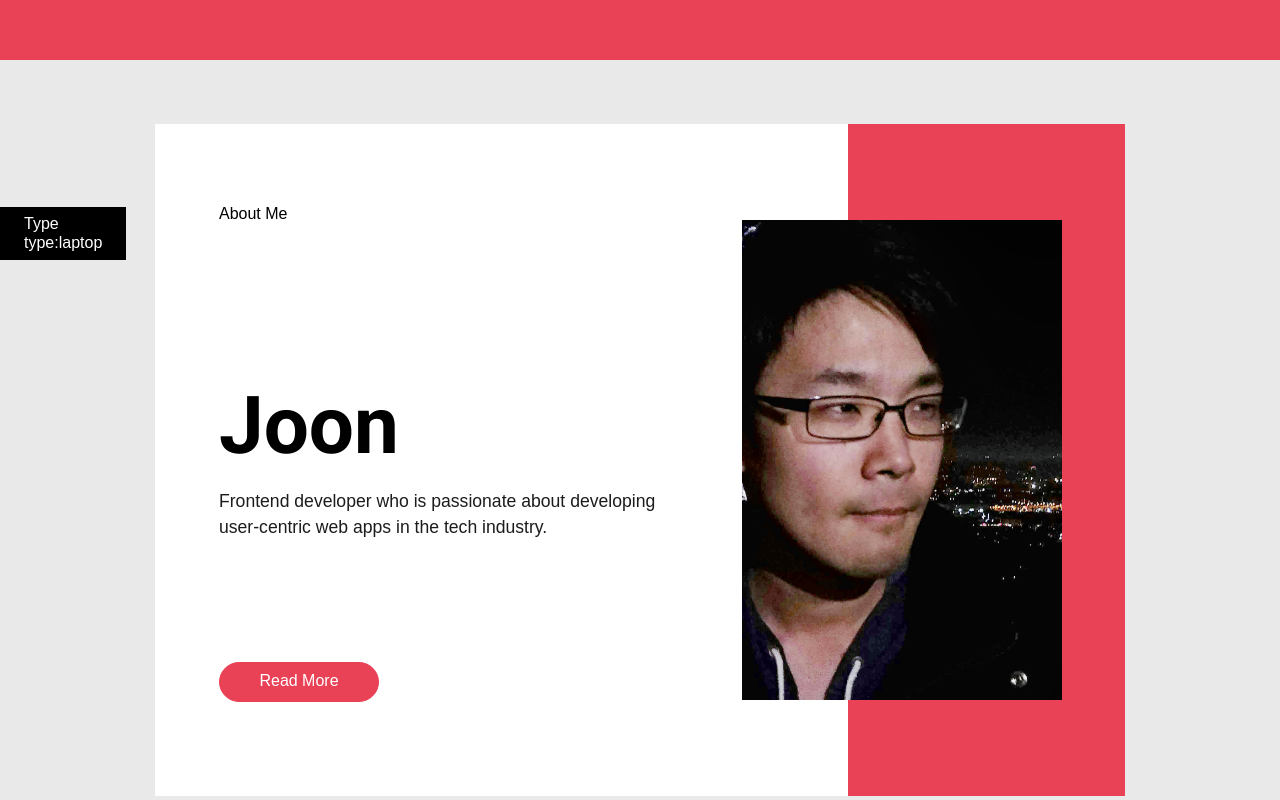
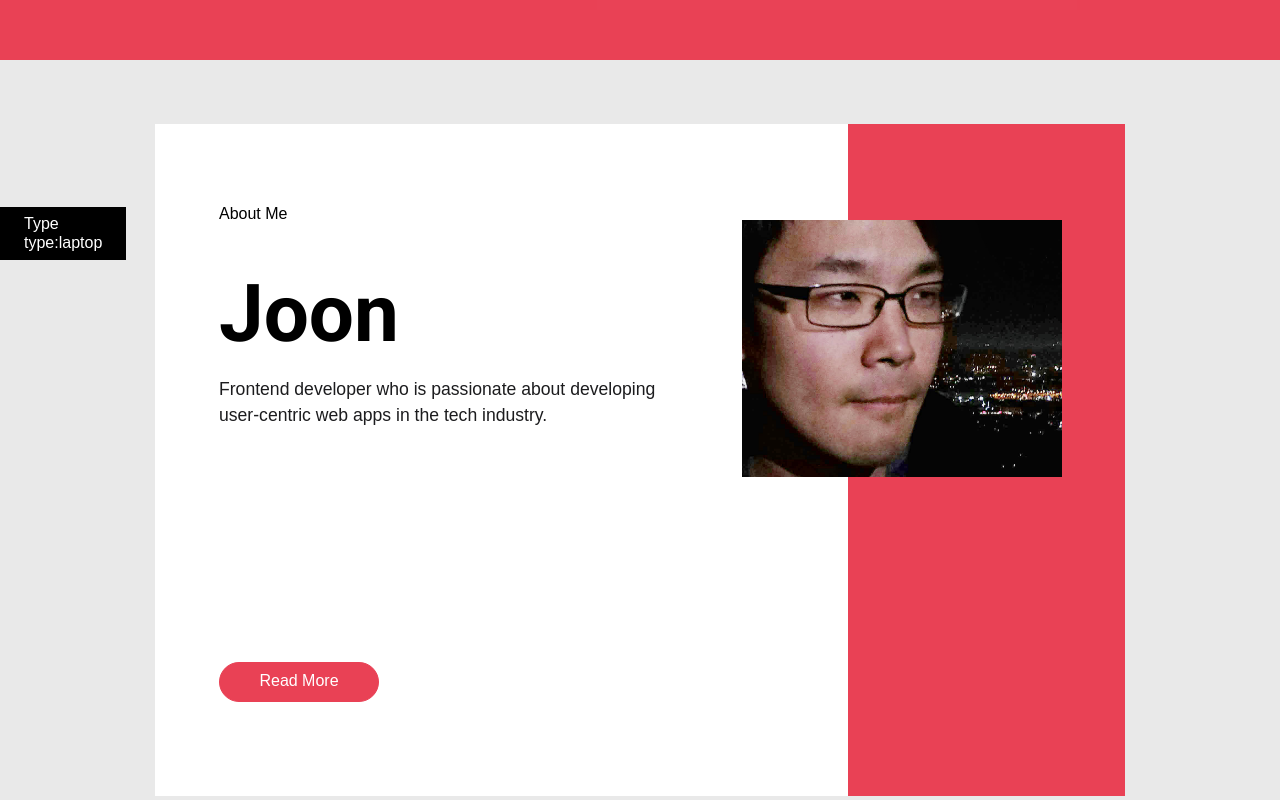
Before and after one commit to joonsubtalk/jsub, a React (Create React App) app: page / in a window 1280 px wide. Shown: the part 540-1340 px from the top of the page. Built offline with nearby package versions, Linux system fonts and the light colour scheme; a web font is replaced by a local one.

Commit message:
alternate changes that tries to mobilify things

```diff
--- a/src/Component/About/about.scss
+++ b/src/Component/About/about.scss
@@ -22,7 +22,13 @@
         height: $ABOUT_HEIGHT;
     }
 
+    @media #{$mobile} {
+        flex-direction: column;
+    }
+
     &__image {
+
+        @media #{$notMobile} {
             transition: all ease .5s;
             width: 37em;
             height: 100%;
@@ -30,11 +36,13 @@
             position: absolute;
             right: 0em;
         }
+    }
 
     &__featuredImage {
-        width: 22em;
+        @media #{$notMobile} {
             position: relative;
             overflow: hidden;
+        }
 
         @media #{$desktop} {
             width: 22em;
@@ -50,11 +58,17 @@
     }
 
     &__container {
+        display: flex;
+        width: 100%;
+        flex-direction: column;
+
+        @media #{$notMobile} {
             position: absolute;
             z-index: 1000;
             height: $SUBHEIGHT;
             width: 100%;
             display: flex;
+        }
 
         @media #{$desktop} {
             position: absolute;
@@ -73,9 +87,11 @@
     }
 
     &__header {
+        @media #{$notMobile} {
             position: absolute;
             top: 12%;
             left: 4em;
+        }
     }
 
     &__content {
@@ -91,11 +107,13 @@
     }
 
     &__card {
+        @media #{$notMobile} {
             padding: 3em 6em 3em 2em;
             background-color: #fff;
             display: flex;
             justify-content: center;
             align-items: center;
+        }
 
         @media #{$desktop} {
             padding: 3em 6em 3em 2em;
@@ -125,7 +143,9 @@
     }
 
     &__readmore {
+        @media #{$notMobile} {
             position: absolute;
+        }
         width: 10em;
         height: 40px;
         top: 80%;
@@ -172,6 +192,7 @@
     //
     // Background
     &__background {
+        @media #{$notMobile} {
             display: grid;
             grid-template-columns: 5fr 2fr 1fr;
             height: $SUBHEIGHT;
@@ -179,6 +200,7 @@
             z-index: 500;
             background-color: $ABOUT_BACKGROUND;
             width: 100%;
+        }
 
         @media #{$desktop} {
             width: 1200px;
```
Also changed, not shown: src/configs/media.scss (line endings or trailing spaces). Lines whose indentation alone changed are shown as unchanged.
